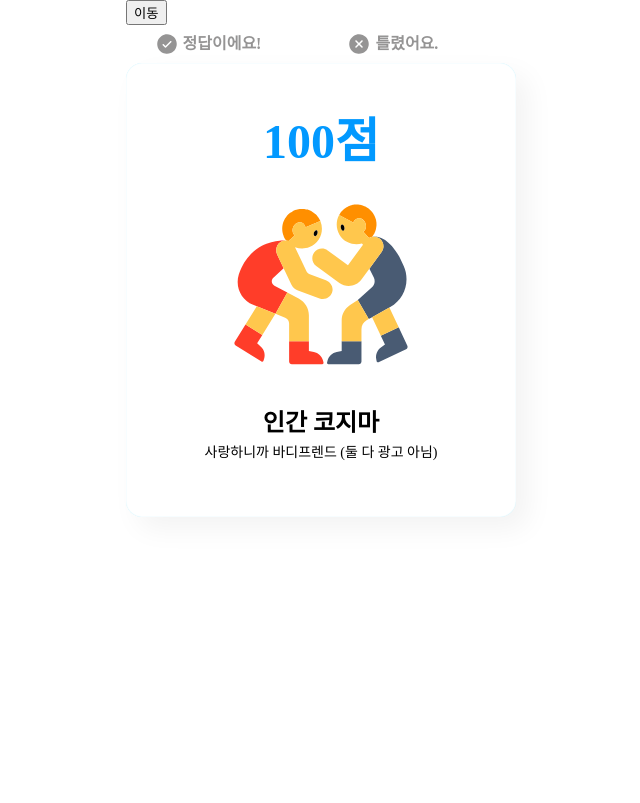
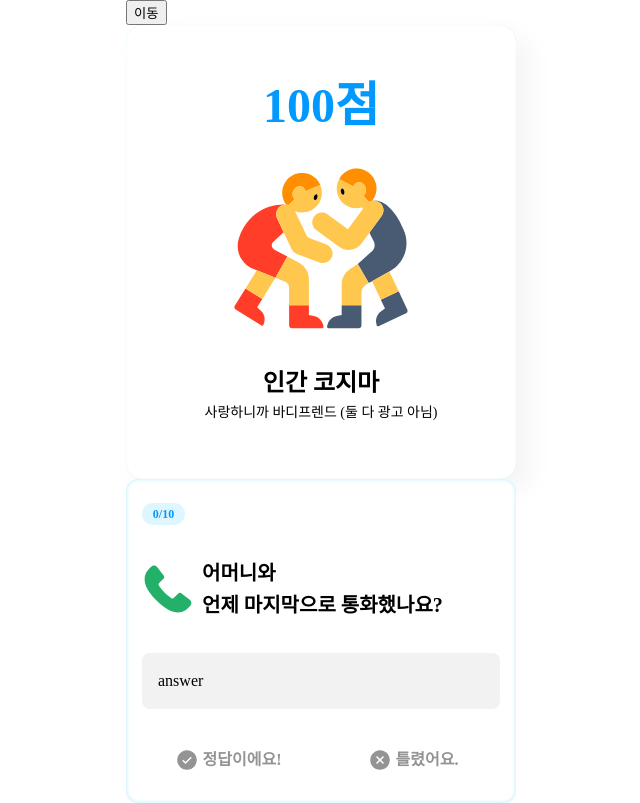
Before and after one commit to ohMyFamily/OMF_client, a React (Vite) app: page / in a window 1280 px wide. Shown: the whole page, without its empty margins (299-939 px from the left). Built offline with nearby package versions, Linux system fonts and the light colour scheme.

Commit message:
OMF-16 feat: grading card 구현

```diff
--- /dev/null
+++ b/src/components/common/Card/GradingCard.tsx
@@ -0,0 +1,46 @@
+import classNames from 'classnames';
+import $ from './gradingcard.module.scss';
+import ScoreButton from "../Item/ScoreButton";
+import Title3 from "../Typography/Title3"
+import Caption1 from '../Typography/Caption1';
+import Body1 from '../Typography/Body1';
+import Call from '../../../assets/svg/Tossface/Call.svg';
+
+interface GradingCardProps {
+    title: string;
+    src: string;
+    number: number;
+    answer: string;
+}
+function GradingCard({number, title, answer, src}: GradingCardProps) {
+
+    return (
+        <div className={classNames($.gradingcard)}>
+
+            <div className={classNames($.number)}>
+                <Caption1>{number}/10</Caption1>
+            </div>
+
+            <div className={classNames($.questionWrapper)}>
+                <img src={Call}/>
+                {/* <img className={classNames($.questionImg)} src={src}/> */}
+
+                <Title3>
+                    {/* {title} */}
+                    어머니와<br/>
+                    언제 마지막으로 통화했나요?
+                </Title3>
+            </div>
+
+            <div className={classNames($.answerWrapper)}>
+                <Body1>answer{answer}</Body1>
+            </div>
+
+            <div className={classNames($.ScoreButton)}>
+            <ScoreButton items={['correct', 'incorrect']}/>
+            </div>
+        </div>
+    )
+}
+
+export default GradingCard
--- a/src/components/common/Card/ResultCard.tsx
+++ b/src/components/common/Card/ResultCard.tsx
@@ -1,7 +1,7 @@
 import Body2 from "../Typography/Body2";
 import Title2 from "../Typography/Title2";
 import classNames from 'classnames';
-import $ from './card.module.scss';
+import $ from './resultcard.module.scss';
 import P20 from '@/assets/svg/Tossface/P20.svg';
 import P40 from '@/assets/svg/Tossface/P40.svg';
 import P60 from '@/assets/svg/Tossface/P60.svg';
@@ -44,18 +44,16 @@ const ResultCard = ({ score }: ResultCardProps) => {
   const [scoreText, scoreImg, titleText, description] = getScoreInfo();
 
   return (
-    <div className={classNames($.card)}>
-      <span className={classNames($.score)}>
+    <div className={classNames($.resultcard)}>
+      <div className={classNames($.score)}>
         {scoreText}
-      </span>
+      </div>
 
-      <div className={classNames($.imageWrapper)}>
         <img
           src={scoreImages[scoreImg as keyof typeof scoreImages]}
           alt={`Score ${scoreText}`}
           className={classNames($.image)}
         />
-      </div>
 
       <div className={classNames($.content)}>
         <Title2>
--- /dev/null
+++ b/src/components/common/Card/gradingcard.module.scss
@@ -0,0 +1,62 @@
+@use '../../../colors' as *;
+
+.gradingcard {
+    display: flex;
+    flex-direction: column;
+    justify-content: center;
+    align-items: flex-start;
+    text-align: start;
+    width: calc(100% - 40px);
+    padding: 24px 16px;
+    border-radius: 12px;
+    box-shadow: inset 0 0 4px 0 #AEECFF;
+    background-color: $Gray000;
+    gap: 32px;
+}
+
+.itemWrapper {
+    gap: 32px;
+}
+
+.number {
+    width: 43px;
+    background-color: $main50;
+    border: none;
+    border-radius: 13px;
+    justify-content: center;
+    text-align: center;
+    color: $main300;
+    padding: 2px auto;
+}
+
+.questionWrapper {
+    display: flex;
+    flex-direction: row;
+    gap: 8px;
+    justify-content: start;
+    text-align: start;
+    align-items: center;
+    img{
+        width: 52px;
+        height: 52px;
+    }
+}
+
+
+.answerWrapper {
+    display: flex;
+    background-color: $Gray50;
+    width: 100%;
+    height: 56px;
+    justify-content: flex-start;
+    align-items: center;
+    font-weight: medium;
+    font-size: 16px;
+    border: none;
+    border-radius: 8px;
+    padding: 14px 16px;
+}
+
+.ScoreButton {
+    margin: 0 auto;
+}
--- a/src/components/common/Card/card.module.scss
+++ b/src/components/common/Card/resultcard.module.scss
@@ -1,6 +1,6 @@
 @use '../../../colors' as *;
 
-.card {
+.resultcard {
     display: flex;
     flex-direction: column;
     justify-content: center;
--- a/src/pages/index.tsx
+++ b/src/pages/index.tsx
@@ -1,7 +1,7 @@
 import { useNavigate } from 'react-router-dom';
-import ScoreButton from '@/components/common/Item/ScoreButton';
 import $ from '../App.module.scss';
 import ResultCard from '@/components/common/Card/ResultCard';
+import GradingCard from '@/components/common/Card/GradingCard';
 
 
 const IndexPage = () => {
@@ -11,8 +11,9 @@ const IndexPage = () => {
     <>
     <div className={$.Wrapper}>
       <button onClick={() => navigate('/homepage')}>이동</button>
-      <ScoreButton items={['correct', 'incorrect']} />
       <ResultCard score={100} />
+      <GradingCard title="title" src={''} number={0} answer={''}/>
+
     </div>
       </>
   );
```
Also changed, not shown: src/assets/svg/Tossface/Call.svg (added).
